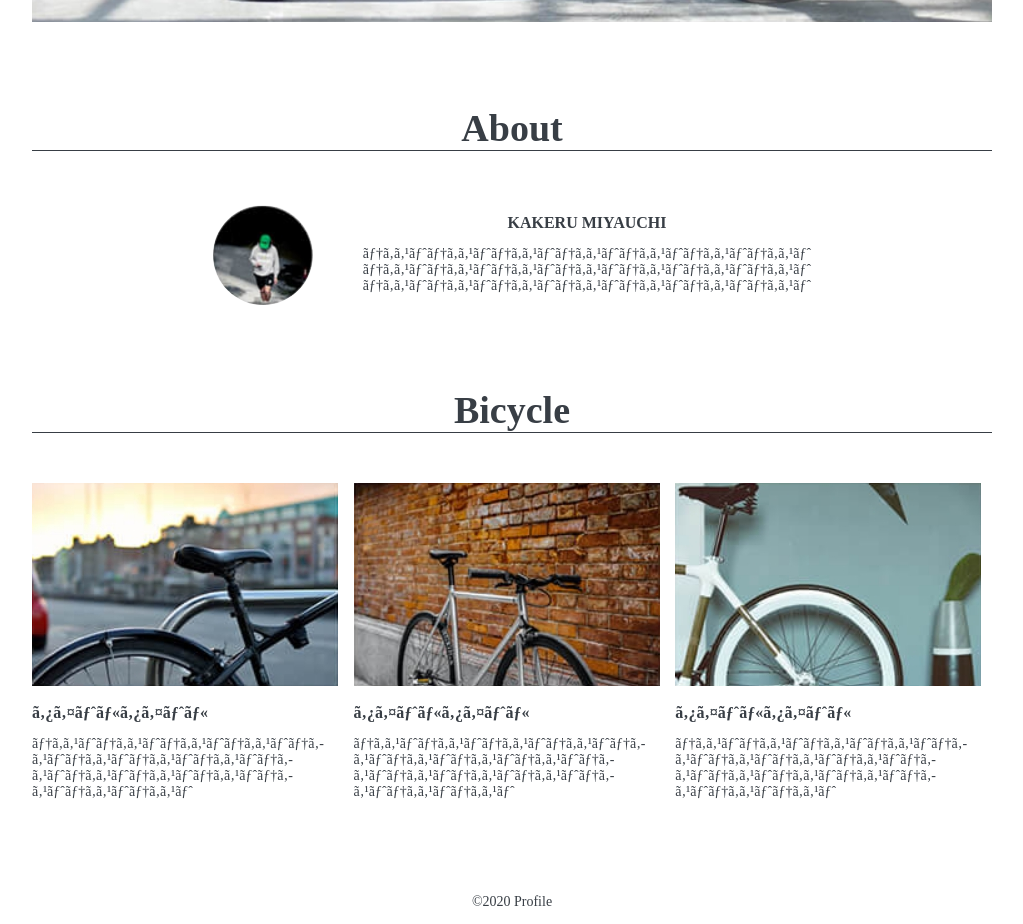
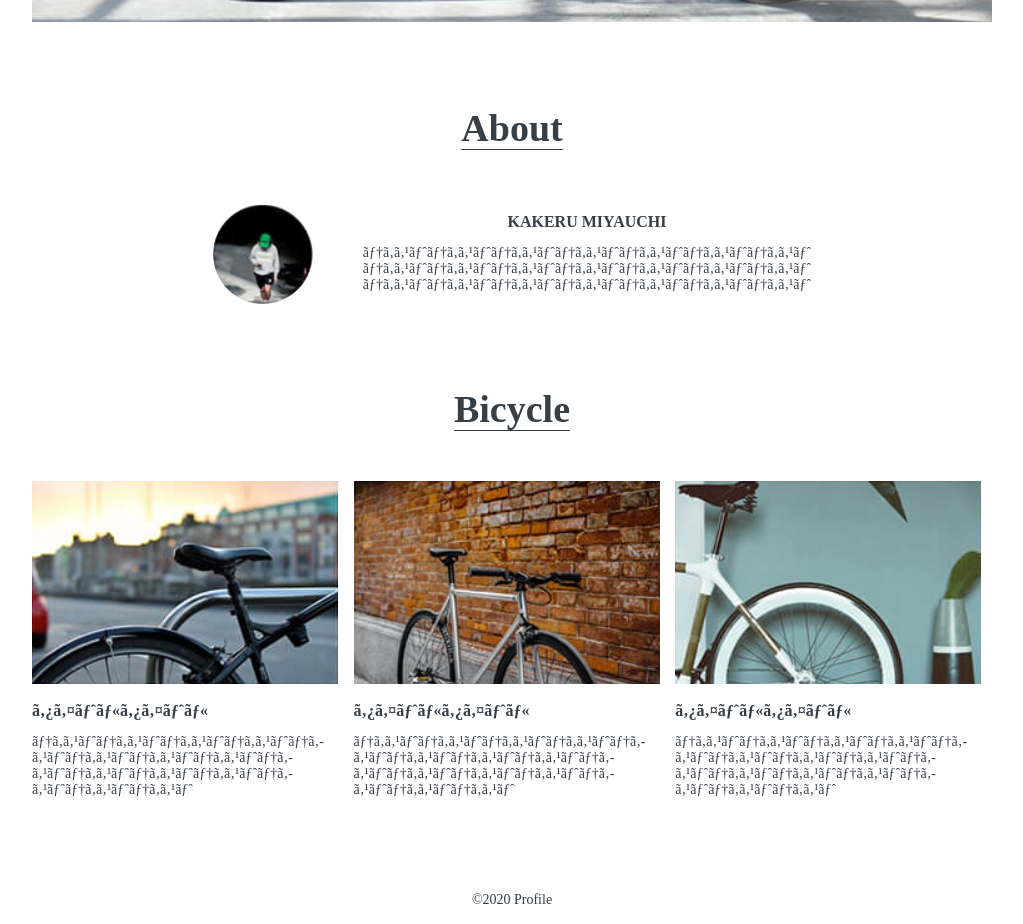
Before and after one commit to haruru1984/samurai-terakoya, a plain HTML site: page p2/index.html in a window 1280 px wide. Shown: the part 643-1567 px from the top of the page, without its empty margins (128-1151 px from the left). Drawn offline with Linux system fonts and the light colour scheme.

Commit message:
Q＆A用3

```diff
--- a/p2/index.html
+++ b/p2/index.html
@@ -19,12 +19,13 @@
         </nav>
     </header>
 
+    <main>
     <img src="img/main.jpg" alt="メイン自転車画像" id="main">
 
-    <h1 id="about">About</h1>
+    <h1 id="about"><span>About</span></h1>
 
     <section id="about-div">
-      <img src="img/person.jpg" alt="人物写真" id="person">
+        <img src="img/person.jpg" alt="人物写真" id="person">
 
       <div id="about-div2">
         <h2>KAKERU MIYAUCHI</h2>
@@ -35,7 +36,7 @@
       </div>
     </section >
 
-    <h1 id="bicycle">Bicycle</h1>
+    <h1 id="bicycle"><span>Bicycle</span></h1>
 
     <section id="bicycle-div">
       <div id="photo-div">
@@ -65,7 +66,8 @@
         </div>
 
       </div>
-    </article>
+    </section>
+  </main>
 
     <footer>
       <p>&copy;2020 Profile</p>
--- a/p2/style.css
+++ b/p2/style.css
@@ -20,9 +20,12 @@ h1 {
   font-size: 38px;
   font-weight: bold;
   text-align: center;
-  border-bottom: #383E45 solid 1px;
   margin-top: 80px;
   margin-bottom: 50px;
+}
+
+h1 > span {
+  border-bottom: #383E45 solid 1px;
 }
 
 h2 {
@@ -146,6 +149,7 @@ footer p {
 
   #main {
     height: 600px;
+    width: 100%;
     overflow: hidden;
     margin-bottom: 80px;
     text-align: center;
@@ -162,6 +166,7 @@ footer p {
     border-radius: 50%;
     width: 100px;
     height: 100px;
+    display: flex;
     justify-content: center;
     text-align: center;
   }
@@ -173,6 +178,10 @@ footer p {
     text-align: center;
   }
 
+.photo {
+  margin-bottom: 20px;
+}
+
 .p {
   width: 100%;
   text-align: center;
```
